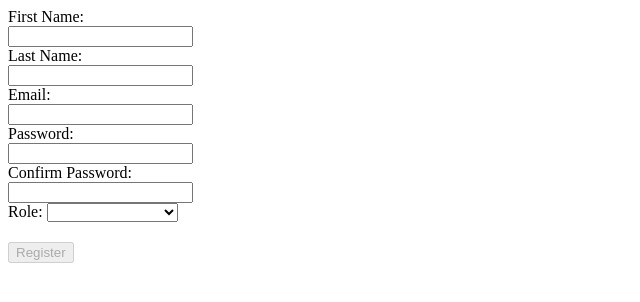
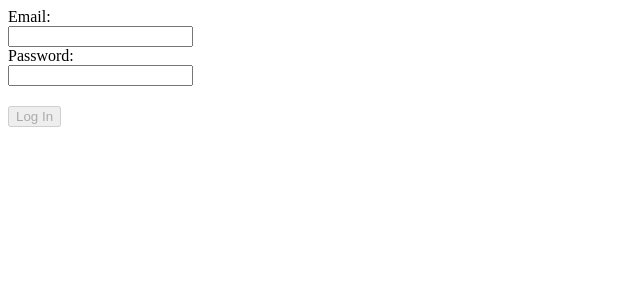
Before and after one commit to Kzoeps/code-auditor, an Angular app: page /login in a window 1280 px wide. Shown: the top 302 px of the page, without its empty margins (0-640 px from the left). Built offline with nearby package versions, Linux system fonts and the light colour scheme.

Commit message:
ADD: routing and layout for login form

```diff
--- a/src/app/app.component.html
+++ b/src/app/app.component.html
@@ -1 +1 @@
-<app-sign-up></app-sign-up>
+<router-outlet></router-outlet>
--- /dev/null
+++ b/src/app/dashboard/dashboard.component.html
@@ -0,0 +1,6 @@
+<h3>Welcome!</h3>
+<nav>
+  <a routerLink="/sign-up">
+    Sign Up!
+  </a>
+</nav>
--- /dev/null
+++ b/src/app/dashboard/dashboard.component.ts
@@ -0,0 +1,15 @@
+import { Component, OnInit } from '@angular/core';
+
+@Component({
+  selector: 'app-dashboard',
+  templateUrl: './dashboard.component.html',
+  styleUrls: ['./dashboard.component.css']
+})
+export class DashboardComponent implements OnInit {
+
+  constructor() { }
+
+  ngOnInit(): void {
+  }
+
+}
--- /dev/null
+++ b/src/app/login/login.component.css
@@ -0,0 +1,3 @@
+.loginBtn{
+  margin-top: 20px;
+}
--- /dev/null
+++ b/src/app/login/login.component.html
@@ -0,0 +1,17 @@
+<form [formGroup]="loginForm" (ngSubmit)="onSubmit()">
+  <label>
+    Email:
+    <br/>
+    <input type="email" formControlName="email" required/>
+  </label>
+  <br/>
+  <label>
+    Password:
+    <br/>
+    <input type="password" formControlName="password" required/>
+  </label>
+  <br/>
+  <button type="submit" [disabled]="!loginForm.valid" class="loginBtn">
+    Log In
+  </button>
+</form>
--- /dev/null
+++ b/src/app/login/login.component.ts
@@ -0,0 +1,27 @@
+import {Component, OnInit} from '@angular/core';
+import {Validators} from '@angular/forms';
+import {FormBuilder} from '@angular/forms';
+
+@Component({
+  selector: 'app-login',
+  templateUrl: './login.component.html',
+  styleUrls: ['./login.component.css']
+})
+export class LoginComponent implements OnInit {
+
+  constructor(private fb: FormBuilder) {
+  }
+
+  loginForm = this.fb.group({
+    email: ['', [Validators.required, Validators.email]],
+    password: ['', [Validators.required]]
+  });
+
+  ngOnInit(): void {
+  }
+
+  onSubmit(): void{
+    console.log(this.loginForm.value);
+  }
+
+}
--- a/src/app/sign-up/sign-up.component.css
+++ b/src/app/sign-up/sign-up.component.css
@@ -1,3 +1,6 @@
 .registerButton {
   margin-top: 20px;
 }
+.roles {
+  margin-top: 20px;
+}
--- a/src/app/sign-up/sign-up.component.html
+++ b/src/app/sign-up/sign-up.component.html
@@ -1,3 +1,4 @@
+<h5 *ngIf="!passwordsMatch">Passwords do not match</h5>
 <form [formGroup]="userForm" (ngSubmit)="onSubmit()">
   <label>
     First Name:
@@ -20,18 +21,18 @@
   <label>
     Password:
     <br/>
-    <input type="password" formControlName="password" required/>
+    <input type="password" formControlName="password" required minlength="6"/>
   </label>
   <br/>
   <label>
     Confirm Password:
     <br/>
-    <input type="password" formControlName="confirmPassword" required/>
+    <input type="password" formControlName="confirmPassword" required minlength="6"/>
   </label>
   <br/>
-  <label>
+  <label class="roles">
     Role:
-    <select formControlName="role" required>
+    <select formControlName="role" required class="roles">
       <option value="Frontend">Frontend</option>
       <option value="Backend">Backend</option>
       <option value="Quality Assurance">Quality Assurance</option>
--- a/src/app/sign-up/sign-up.component.ts
+++ b/src/app/sign-up/sign-up.component.ts
@@ -1,6 +1,6 @@
-import { Component, OnInit } from '@angular/core';
-import { Validators } from '@angular/forms';
-import { FormBuilder } from '@angular/forms';
+import {Component, OnInit} from '@angular/core';
+import {Validators} from '@angular/forms';
+import {FormBuilder} from '@angular/forms';
 
 @Component({
   selector: 'app-sign-up',
@@ -9,19 +9,29 @@ import { FormBuilder } from '@angular/forms';
 })
 export class SignUpComponent implements OnInit {
 
-  constructor(private fb: FormBuilder) { }
+  constructor(private fb: FormBuilder) {
+  }
+
   userForm = this.fb.group({
-    firstName: ['', Validators.required],
-    lastName: ['', Validators.required],
-    email: ['', Validators.required],
+    firstName: ['', [Validators.required, Validators.maxLength(20)]],
+    lastName: ['', [Validators.required, Validators.maxLength(20)]],
+    email: ['', [Validators.required, Validators.email]],
     password: ['', [Validators.required, Validators.minLength(6)]],
     confirmPassword: ['', [Validators.required, Validators.minLength(6)]],
     role: ['', Validators.required]
   });
+  passwordsMatch = true;
+
   ngOnInit(): void {
   }
-  onSubmit(): void{
-    console.warn(this.userForm.value);
+
+  onSubmit(): void {
+    if (this.userForm.value.password === this.userForm.value.confirmPassword) {
+      this.passwordsMatch = true;
+      console.warn(this.userForm.value);
+    } else {
+      this.passwordsMatch = false;
+    }
   }
 
 }
```
Also changed, not shown: src/app/app-routing.module.ts (added, +21 -0 lines), src/app/app.module.ts (+8 -2 lines), src/app/dashboard/dashboard.component.css (added), 2 other files (tests, documents, lock files or other folders).
